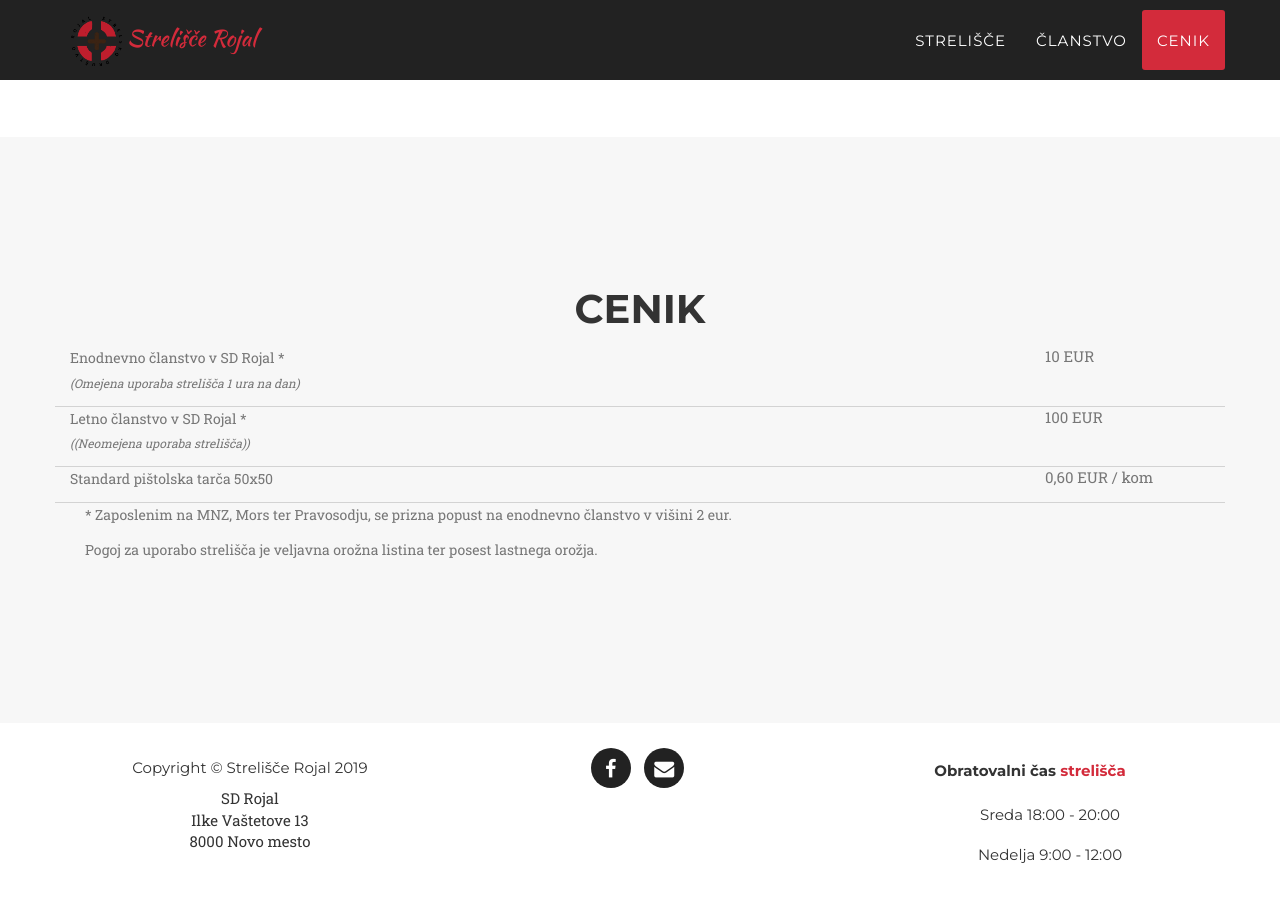
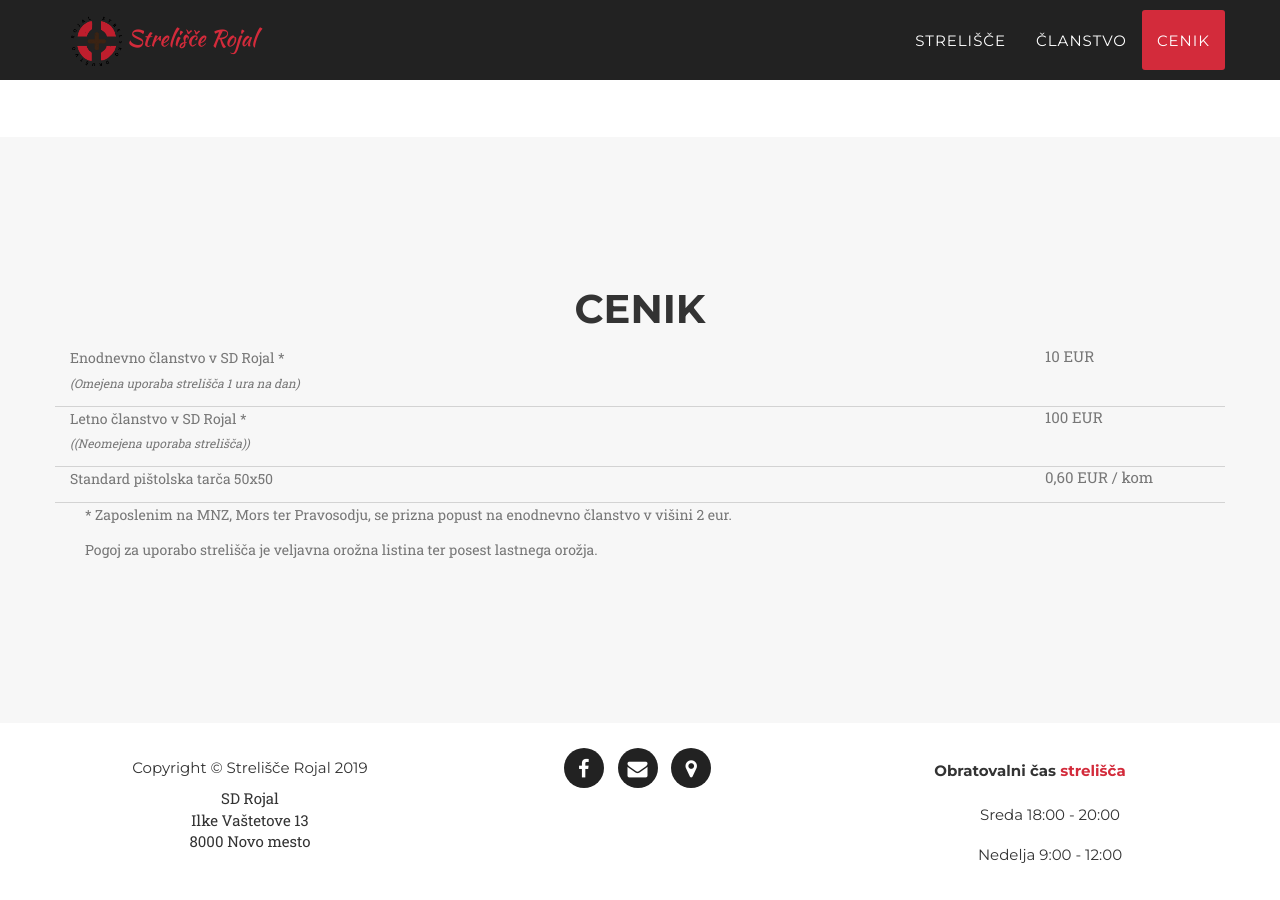
Before and after one commit to qstraza/strelisce, a Jekyll site: the page built from index.html, in a window 1280 px wide and 900 px high, scrolled down 3010 px. Built offline with Jekyll 4.4.1, drawn with Linux system fonts in a browser that asks for light colours; some web fonts are replaced.

Commit message:
added google maps in footer

```diff
--- a/_config.yml
+++ b/_config.yml
@@ -38,16 +38,14 @@
 
 # Social networks usernames (many more available: google-plus, flickr, dribbble, pinterest, instagram, tumblr, linkedin, etc.)
 social:
-  # - title: twitter
-  #   url: http://twitter.com/jekyllrb
   - title: facebook
     url: https://facebook.com/sdrojal
-  # - title: stack-overflow
-  #   url: http://stackoverflow.com/questions/tagged/jekyll
-  # - title: bitbucket
-  #   url: http://bitbucket.org/jekyll
+
   - title: envelope
     url: mailto:sd@rojal.si
+
+  - title: map-marker
+    url: https://g.page/sdrojal?share
 
 # Build settings
 markdown: kramdown
--- a/_includes/footer.html
+++ b/_includes/footer.html
@@ -13,7 +13,7 @@
                 <div class="col-md-4">
                     <ul class="list-inline social-buttons">
                         {% for network in site.social %}
-                        <li><a href="{{ network.url }}"><i class="fa fa-{{ network.title }}"></i></a>
+                        <li><a target="_blank" href="{{ network.url }}"><i class="fa fa-{{ network.title }}"></i></a>
                         </li>
                         {% endfor %}
                     </ul>
```
